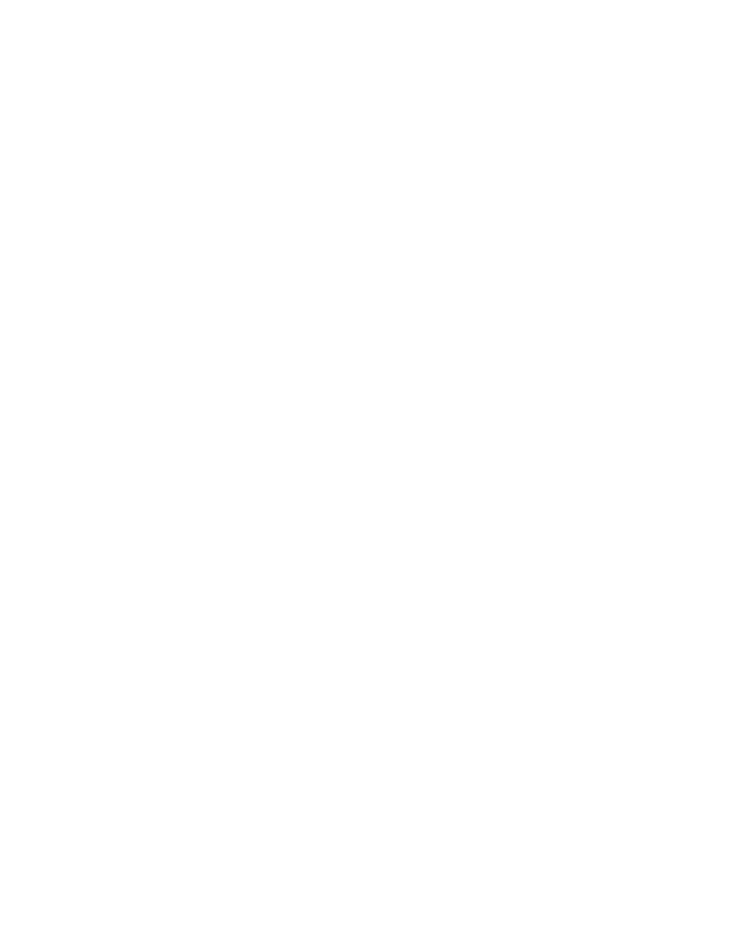
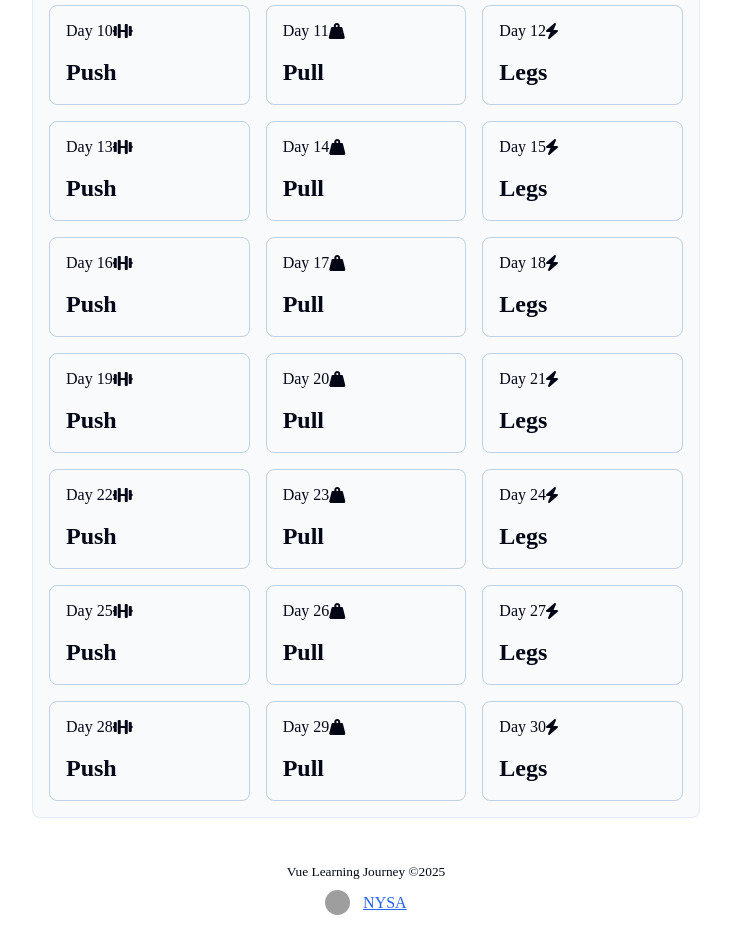
Before and after one commit to Vannysa23/Vue-Learning-Journey, a Vue app: page / in a window 1280 px wide. Shown: the part 580-1527 px from the top of the page, without its empty margins (274-1005 px from the left). Before the commit the page ends 800 px from the top, so only its background shows below. Built offline with nearby package versions, Linux system fonts and the light colour scheme; grey boxes are pictures that could not be loaded; a web font is replaced by a local one.

Commit message:
importing components and add content within those components

```diff
--- a/index.html
+++ b/index.html
@@ -4,7 +4,9 @@
     <meta charset="UTF-8" />
     <link rel="icon" type="image/svg+xml" href="/vite.svg" />
     <meta name="viewport" content="width=device-width, initial-scale=1.0" />
-    <title>Vite + Vue</title>
+    <title>Fitness App</title>
+
+    <link rel="stylesheet" href="https://cdnjs.cloudflare.com/ajax/libs/font-awesome/6.0.0/css/all.min.css">
   </head>
   <body>
     <div id="app"></div>
--- a/src/App.vue
+++ b/src/App.vue
@@ -2,6 +2,10 @@
 
   import Welcome from './components/pages/Welcome.vue';
   import Layout from './components/layouts/layout.vue';
+  import Dashboard from './components/pages/Dashboard.vue';
+  import Workout from './components/pages/Workout.vue';
+
+  const selectedDisplay = 2;
 
 </script>
 
@@ -9,7 +13,10 @@
   <!-- parent component -->
   <Layout>
     <!-- components / children components -->
-    <Welcome />
+    <Welcome v-if="selectedDisplay == 1" />
+    <Dashboard v-if="selectedDisplay == 2" />
+    <Workout v-if="selectedDisplay == 3" />
+
   </Layout>
 
 
--- a/src/components/Grid.vue
+++ b/src/components/Grid.vue
@@ -1,11 +1,50 @@
 <script setup>
+    import { workoutProgram } from '../utills';
+
+    const workoutTypes = ['Push', 'Pull', 'Legs']
 
 </script>
 
 <template>
+    <section id="grid">
+        <button :key="workoutIdx" v-for="(workout, workoutIdx) in Object.keys(workoutProgram)" class="card-button plan-card">
+            <div class="day">
+                <p>Day {{ workoutIdx < 9 ? '0' + (workoutIdx + 1) : workoutIdx + 1 }}</p>
+                <i class="fa-solid fa-dumbbell" v-if="workoutIdx % 3 == 0"></i>
+                <i class="fa-solid fa-weight-hanging" v-if="workoutIdx % 3 == 1"></i>
+                <i class="fa-solid fa-bolt" v-if="workoutIdx % 3 == 2"></i>
+            </div>
+            <h3>{{ workoutTypes[workoutIdx % 3] }}</h3>
+        </button>
+    </section>
 
 </template>
 
 <style scoped>
+    #grid {
+        padding-top: 20px;
+        display: grid;
+        grid-template-columns: repeat(3, minmax(0, 1fr));
+        gap: 1rem;
+    }
+
+    #grid button {
+        width: 100%;
+    }
+
+    .plan-card {
+        display: flex;
+        flex-direction: column;
+    }
+
+    .day {
+        display: flex;
+        justify-content: space-between;
+        align-items: center;
+    }
+
+    #grid button h3 {
+        padding-top: 1rem;
+    }
 
 </style>
--- a/src/components/layouts/layout.vue
+++ b/src/components/layouts/layout.vue
@@ -10,10 +10,59 @@
         <slot />
     </main>
     <footer>
-        <small>Vue Learning Journey</small>
+        <small>Vue Learning Journey &copy;2025</small>
+        <div class="footer-link">
+            <a class="media-link" href="https://github.com/Vannysa23">
+                <img class="git-profile" src="https://avatars.githubusercontent.com/u/150645093?v=4" alt="Github-Profile">
+                <span>NYSA</span>
+            </a>
+        </div>
+
     </footer>
 </template>
 
 <style scoped>
+    header, main, footer {
+        padding: 1rem;
+        width: 100%;
+        max-width: 700px;
+        margin: 0 auto;
+    }
+
+    footer{
+        margin: 10px auto;
+    }
+
+    footer small {
+        display: block;
+        text-align: center;
+    }
+
+    footer .footer-link{
+        display: flex;
+        justify-content: center;
+    }
+
+    footer .media-link {
+        display: flex;
+        justify-content: center;
+        align-items: center;
+        padding: 5px 10px;
+        border-radius: 30px;
+        border: 1px solid transparent;
+        transition: all linear 0.2s;
+    }
+
+    footer .media-link:hover {
+        border: 1px solid rosybrown;
+        cursor: pointer;
+    }
+
+    footer .media-link .git-profile{
+        width: 25px;
+        border-radius: 100%;
+        aspect-ratio: 1 / 1;
+        margin-right: 0.8rem;
+    }
 
 </style>
--- a/src/components/pages/Dashboard.vue
+++ b/src/components/pages/Dashboard.vue
@@ -1,11 +1,51 @@
 <script setup>
+
+    import Grid from '../Grid.vue'
+    import { gymHealthFacts } from '../../utills/index.js'
+
+    const randomNumber = Math.floor(Math.random() * gymHealthFacts.length);
+    const todayFact = gymHealthFacts[randomNumber];
 
 </script>
 
 <template>
-
+    <section id="dashboard">
+        <div class="card tip-contaienr">
+            <h2>Welcome Soldier</h2>
+            <div>
+                <p class="tip"> <strong>Daily Tip</strong> <br/> {{ todayFact }} </p>
+            </div>
+            <button>Start Workout</button>
+            <Grid />
+        </div>
+    </section>
 </template>
 
 <style scoped>
 
+    .tip-container,
+    .tip-container div,
+    #dashboard {
+        display: flex;
+    }
+
+    .tip-container,
+    #dashboard {
+        flex-direction: column;
+    }
+
+    #dashboard {
+        gap: 2rem;
+    }
+
+    .tip-container {
+        gap: 0.5rem;
+    }
+
+    @media (min-width: 640px) {
+        .tip-container {
+            gap: 4rem;
+        }
+    }
+
 </style>
--- a/src/components/pages/Welcome.vue
+++ b/src/components/pages/Welcome.vue
@@ -43,6 +43,7 @@
     }
 
     .challenge {
+        margin: 20px 0;
         gap: 0.25rem;
     }
 
```
